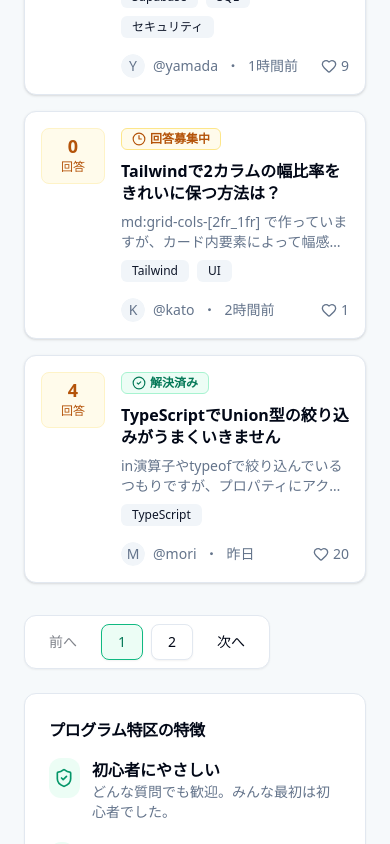
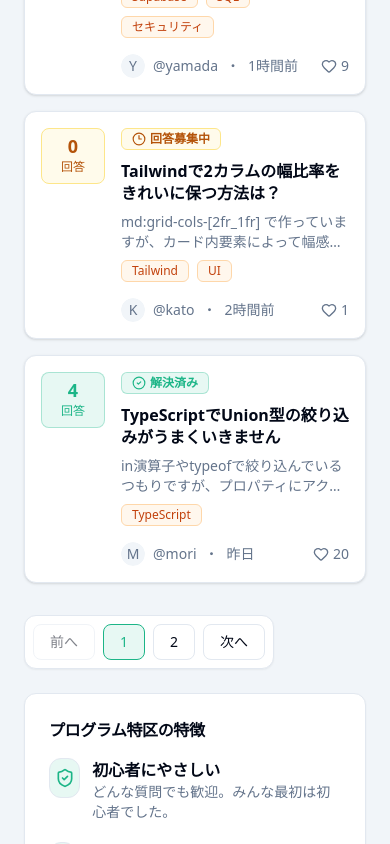
Before and after one commit to geek-camp-vol18/program-tokku, a Next.js app in the folder frontend/: page / in a window 390 px wide. Shown: the part 960-1804 px from the top of the page. Built offline with nearby package versions, Linux system fonts and the light colour scheme.

Commit message:
feat: ホーム(質問一覧)画面作成, 検索・フィルタ仮実装

```diff
--- a/frontend/src/app/page.tsx
+++ b/frontend/src/app/page.tsx
@@ -1,32 +1,31 @@
 "use client";
 
-import { useMemo, useEffect, useMemo as _useMemo, useState } from "react";
+import { useEffect, useMemo, useState } from "react";
 import { Header } from "@/components/layout/header";
 import { Sidebar } from "@/components/layout/sidebar";
-import { FeaturePanel } from "@/components/home/FeaturePanel";
+import { FeaturePanel } from "@/components/Home/FeaturePanel";
 
 import { Input } from "@/components/ui/input";
 import { Button } from "@/components/ui/button";
 import { Card } from "@/components/ui/card";
 import { Clock, CheckCircle } from "lucide-react";
 
-import { QuestionCard } from "@/components/questions/QuestionCard";
-import type { Question } from "@/components/questions/types";
-import { getDummyQuestions } from "@/components/questions/dummyQuestions";
+import { QuestionCard } from "@/components/Home/QuestionCard";
+import type { Question } from "@/components/Home/types";
+import { getDummyQuestions } from "@/components/Home/dummyQuestions";
 
 type Filter = "all" | "open" | "solved";
 
 export default function Home() {
   const [filter, setFilter] = useState<Filter>("all");
-  const [searchQuery, setSearchQuery] = useState<string>("");
+  const [searchQuery, setSearchQuery] = useState("");
+  const [page, setPage] = useState(1);
+
+  const pageSize = 5;
 
   const questions: Question[] = useMemo(() => getDummyQuestions(), []);
 
-  // ページネーション（動く版）
-  const [page, setPage] = useState<number>(1);
-  const pageSize = 5; // ← ここで 5/6/10 など調整OK
-
-  // 検索・フィルタが変わったら1ページ目に戻す（UX的に自然）
+  // 検索・フィルタが変わったら1ページ目に戻す
   useEffect(() => {
     setPage(1);
   }, [filter, searchQuery]);
@@ -36,7 +35,6 @@ export default function Home() {
     const q = searchQuery.trim().toLowerCase();
 
     return questions.filter((item) => {
-      // filter
       const okByFilter =
         filter === "all"
           ? true
@@ -46,7 +44,6 @@ export default function Home() {
 
       if (!okByFilter) return false;
 
-      // search (title + excerpt)
       if (q.length === 0) return true;
 
       const haystack = `${item.title} ${item.excerpt}`.toLowerCase();
@@ -54,7 +51,6 @@ export default function Home() {
     });
   }, [questions, filter, searchQuery]);
 
-  // 総ページ数（最低1）
   const totalPages = Math.max(1, Math.ceil(filteredQuestions.length / pageSize));
 
   // フィルタ結果が減ってページがはみ出したら丸める
@@ -62,24 +58,23 @@ export default function Home() {
     if (page > totalPages) setPage(totalPages);
   }, [page, totalPages]);
 
-  // paging
   const pagedQuestions = useMemo(() => {
     const start = (page - 1) * pageSize;
     return filteredQuestions.slice(start, start + pageSize);
   }, [filteredQuestions, page, pageSize]);
 
-  // ページ番号を自動生成
   const pages = useMemo(() => {
     return Array.from({ length: totalPages }, (_, i) => i + 1);
   }, [totalPages]);
 
+  // global.css の primary / border / muted を使う
   const paginationBtnClass = (p?: number) => {
     const isActive = typeof p === "number" && p === page;
     return [
       "h-9 px-4 rounded-lg",
       isActive
-        ? "border-emerald-500 text-emerald-700 bg-emerald-50 hover:bg-emerald-50"
-        : "hover:bg-muted",
+        ? "border border-primary text-primary bg-primary/10 hover:bg-primary/10"
+        : "border border-border bg-card hover:bg-muted",
     ].join(" ");
   };
 
@@ -87,18 +82,13 @@ export default function Home() {
   const isNextDisabled = page >= totalPages;
 
   return (
-    <div className="min-h-screen bg-muted/60">
-      {/* 共通ヘッダー */}
+    <div className="min-h-screen bg-muted">
       <Header />
 
-      {/* ヘッダー下：サイドバー + メイン */}
       <div className="mx-auto flex w-full max-w-7xl">
-        {/* 共通サイドバー（lg以上で表示） */}
         <Sidebar />
 
-        {/* メインコンテンツ */}
         <main className="w-full flex-1 px-6 py-8">
-          {/* 上部 */}
           <header className="space-y-4">
             <div>
               <h1 className="text-2xl font-bold tracking-tight">質問一覧</h1>
@@ -110,7 +100,7 @@ export default function Home() {
             {/* 検索 */}
             <div className="max-w-xl">
               <Input
-                className="bg-white"
+                className="bg-card"
                 placeholder="キーワードで質問を検索..."
                 value={searchQuery}
                 onChange={(e) => setSearchQuery(e.target.value)}
@@ -147,13 +137,11 @@ export default function Home() {
             </div>
           </header>
 
-          {/* 中央（質問一覧 + 右カード） */}
           <div className="mt-6 grid grid-cols-1 gap-6 md:grid-cols-[2fr_1fr]">
             {/* 左：質問一覧 */}
             <section className="space-y-4">
-              {/* Empty */}
               {filteredQuestions.length === 0 ? (
-                <Card className="border-dashed bg-white p-6 text-sm text-muted-foreground">
+                <Card className="border-dashed bg-card p-6 text-sm text-muted-foreground">
                   該当する質問がありません
                 </Card>
               ) : (
@@ -164,7 +152,7 @@ export default function Home() {
 
                   {/* ページネーション */}
                   <div className="pt-4">
-                    <div className="inline-flex items-center gap-2 rounded-xl border bg-white p-2 shadow-sm">
+                    <div className="inline-flex items-center gap-2 rounded-xl border border-border bg-card p-2 shadow-sm">
                       <Button
                         variant="ghost"
                         className={paginationBtnClass()}
@@ -177,7 +165,7 @@ export default function Home() {
                       {pages.map((p) => (
                         <Button
                           key={p}
-                          variant="outline"
+                          variant="ghost"
                           className={paginationBtnClass(p)}
                           onClick={() => setPage(p)}
                         >
--- a/frontend/src/components/Home/FeaturePanel.tsx
+++ b/frontend/src/components/Home/FeaturePanel.tsx
@@ -6,10 +6,11 @@ import { ShieldCheck, Zap, Trophy } from "lucide-react";
 
 export function FeaturePanel() {
   return (
-    <Card className="shadow-sm">
+    <Card className="border border-border bg-card shadow-sm">
       <CardHeader className="pb-2">
         <CardTitle className="text-base">プログラム特区の特徴</CardTitle>
       </CardHeader>
+
       <CardContent className="space-y-5 pt-2">
         <FeatureItem
           icon={<ShieldCheck className="h-5 w-5" />}
@@ -42,11 +43,12 @@ function FeatureItem({
 }) {
   return (
     <div className="flex gap-3">
-      <div className="flex h-10 w-10 items-center justify-center rounded-xl bg-emerald-50 text-emerald-600">
+      <div className="flex h-10 w-10 items-center justify-center rounded-xl border border-border bg-primary/10 text-primary">
         {icon}
       </div>
+
       <div className="min-w-0">
-        <div className="font-semibold leading-6">{title}</div>
+        <div className="font-semibold leading-6 text-foreground">{title}</div>
         <div className="text-sm text-muted-foreground">{description}</div>
       </div>
     </div>
--- /dev/null
+++ b/frontend/src/components/Home/QuestionCard.tsx
@@ -0,0 +1,124 @@
+"use client";
+
+import { Heart, CheckCircle2, Clock3 } from "lucide-react";
+import { Card, CardContent } from "@/components/ui/card";
+import { Badge } from "@/components/ui/badge";
+import { Avatar, AvatarFallback } from "@/components/ui/avatar";
+import type { Question } from "./types";
+
+type Props = {
+  question: Question;
+};
+
+export function QuestionCard({ question }: Props) {
+  const {
+    title,
+    excerpt,
+    status,
+    tags,
+    answerCount,
+    likeCount,
+    authorName,
+    authorInitial,
+    authorBadge,
+    createdAtLabel,
+  } = question;
+
+  const isOpen = status === "open";
+
+  const tone = isOpen
+    ? {
+        // 回答募集中
+        box: "bg-amber-50 text-amber-700 border-amber-200",
+        badge: "bg-amber-50 text-amber-700 border-amber-200",
+      }
+    : {
+        // 解決済み
+        box: "bg-primary/10 text-primary border-primary/30",
+        badge: "bg-primary/10 text-primary border-primary/30",
+      };
+
+  return (
+    <Card className="border border-border bg-card transition hover:bg-muted/30">
+      <CardContent className="flex gap-4 p-4">
+        {/* 左：回答数 */}
+        <div className="w-16 shrink-0">
+          <div className={`rounded-lg border px-2 py-2 text-center ${tone.box}`}>
+            <div className="text-lg font-semibold leading-none">{answerCount}</div>
+            <div className="mt-1 text-xs">回答</div>
+          </div>
+        </div>
+
+        {/* 右：本文 */}
+        <div className="flex-1 space-y-2">
+          {/* ステータス */}
+          <Badge variant="outline" className={`w-fit ${tone.badge}`}>
+            {isOpen ? (
+              <span className="inline-flex items-center gap-1">
+                <Clock3 className="h-3.5 w-3.5" />
+                回答募集中
+              </span>
+            ) : (
+              <span className="inline-flex items-center gap-1">
+                <CheckCircle2 className="h-3.5 w-3.5" />
+                解決済み
+              </span>
+            )}
+          </Badge>
+
+          {/* タイトル */}
+          <h3 className="line-clamp-2 font-semibold leading-snug text-foreground">
+            {title}
+          </h3>
+
+          {/* 本文抜粋 */}
+          <p className="line-clamp-2 text-sm text-muted-foreground">{excerpt}</p>
+
+          {/* タグ */}
+          <div className="flex flex-wrap gap-2">
+            {tags.map((tag) => (
+              <Badge
+                key={tag}
+                variant="outline"
+                className="bg-orange-50 text-orange-700 border-orange-200 font-normal">
+
+                {tag}
+              </Badge>
+             ))}
+          </div>
+
+
+          {/* フッター */}
+          <div className="flex items-center justify-between pt-2">
+            <div className="flex items-center gap-2 text-sm text-muted-foreground">
+              <Avatar className="h-6 w-6">
+                <AvatarFallback>
+                  {authorInitial ?? authorName.charAt(0).toUpperCase()}
+                </AvatarFallback>
+              </Avatar>
+
+              <span>@{authorName}</span>
+
+              {authorBadge && (
+                <Badge
+                  variant="outline"
+                  className="bg-primary/10 text-primary border-primary/30"
+                >
+                  {authorBadge}
+                </Badge>
+              )}
+
+              <span>・</span>
+              <span>{createdAtLabel}</span>
+            </div>
+
+            <div className="flex items-center gap-1 text-muted-foreground">
+              <Heart className="h-4 w-4" />
+              <span className="text-sm">{likeCount}</span>
+            </div>
+          </div>
+        </div>
+      </CardContent>
+    </Card>
+  );
+}
--- /dev/null
+++ b/frontend/src/components/Home/dummyQuestions.ts
@@ -0,0 +1,85 @@
+import type { Question } from "@/components/questions/types";
+
+export function getDummyQuestions(): Question[] {
+  return [
+    {
+      id: "q1",
+      status: "open",
+      title: "React useEffectで無限ループが発生してしまいます",
+      excerpt:
+        "コンポーネントがマウントされた時にAPIからデータを取得したいのですが、useEffectの中でsetStateを呼ぶと無限ループになってしまいます…",
+      tags: ["React", "バグ"],
+      authorName: "tanaka",
+      authorInitial: "T",
+      authorBadge: "初心者",
+      createdAtLabel: "5分前",
+      answerCount: 3,
+      likeCount: 12,
+    },
+    {
+      id: "q2",
+      status: "open",
+      title: "Next.js(App Router)でserver actionsを使うときの設計が分かりません",
+      excerpt:
+        "フォーム送信をServer Actionsで実装したいのですが、バリデーションやエラーハンドリングの置き場所が迷っています。おすすめの構成ありますか？",
+      tags: ["Next.js", "TypeScript"],
+      authorName: "suzuki",
+      authorInitial: "S",
+      createdAtLabel: "32分前",
+      answerCount: 1,
+      likeCount: 4,
+    },
+    {
+      id: "q3",
+      status: "resolved",
+      title: "SupabaseのRow Level Securityで一覧が取得できなくなりました",
+      excerpt:
+        "RLSを有効化してポリシーを追加したら、selectが空配列になりました。auth.uid()周りの書き方が間違っている気がします。",
+      tags: ["Supabase", "SQL", "セキュリティ"],
+      authorName: "yamada",
+      authorInitial: "Y",
+      createdAtLabel: "1時間前",
+      answerCount: 2,
+      likeCount: 9,
+    },
+    {
+      id: "q4",
+      status: "open",
+      title: "Tailwindで2カラムの幅比率をきれいに保つ方法は？",
+      excerpt:
+        "md:grid-cols-[2fr_1fr] で作っていますが、カード内要素によって幅感が崩れます。min-w-0など必要でしょうか？",
+      tags: ["Tailwind", "UI"],
+      authorName: "kato",
+      authorInitial: "K",
+      createdAtLabel: "2時間前",
+      answerCount: 0,
+      likeCount: 1,
+    },
+    {
+      id: "q5",
+      status: "resolved",
+      title: "TypeScriptでUnion型の絞り込みがうまくいきません",
+      excerpt:
+        "in演算子やtypeofで絞り込んでいるつもりですが、プロパティにアクセスできずanyに逃げています。型ガードの書き方を教えてください。",
+      tags: ["TypeScript"],
+      authorName: "mori",
+      authorInitial: "M",
+      createdAtLabel: "昨日",
+      answerCount: 4,
+      likeCount: 20,
+    },
+    {
+      id: "q6",
+      status: "open",
+      title: "shadcn/uiのButtonのvariantをプロジェクト全体で統一したい",
+      excerpt:
+        "ボタン色をemerald基調に寄せたいのですが、components/ui/button.tsx をどう設計するのが安全ですか？上書きの方針が知りたいです。",
+      tags: ["shadcn/ui", "デザイン"],
+      authorName: "aiu",
+      authorInitial: "A",
+      createdAtLabel: "3日前",
+      answerCount: 1,
+      likeCount: 7,
+    },
+  ];
+}
--- /dev/null
+++ b/frontend/src/components/Home/types.ts
@@ -0,0 +1,19 @@
+// frontend/src/components/questions/types.ts
+
+export type QuestionStatus = "open" | "resolved"
+
+export type Question = {
+  id: string
+  title: string
+  excerpt: string
+  status: QuestionStatus
+  tags: string[]
+  answerCount: number
+  likeCount: number
+
+  authorName: string
+  authorInitial?: string
+  authorBadge?: string // 例: "初心者"（任意）
+
+  createdAtLabel: string // 例: "5分前"
+}
```
Also changed, not shown: frontend/src/components/Home/QuestionsListState.tsx (deleted).
